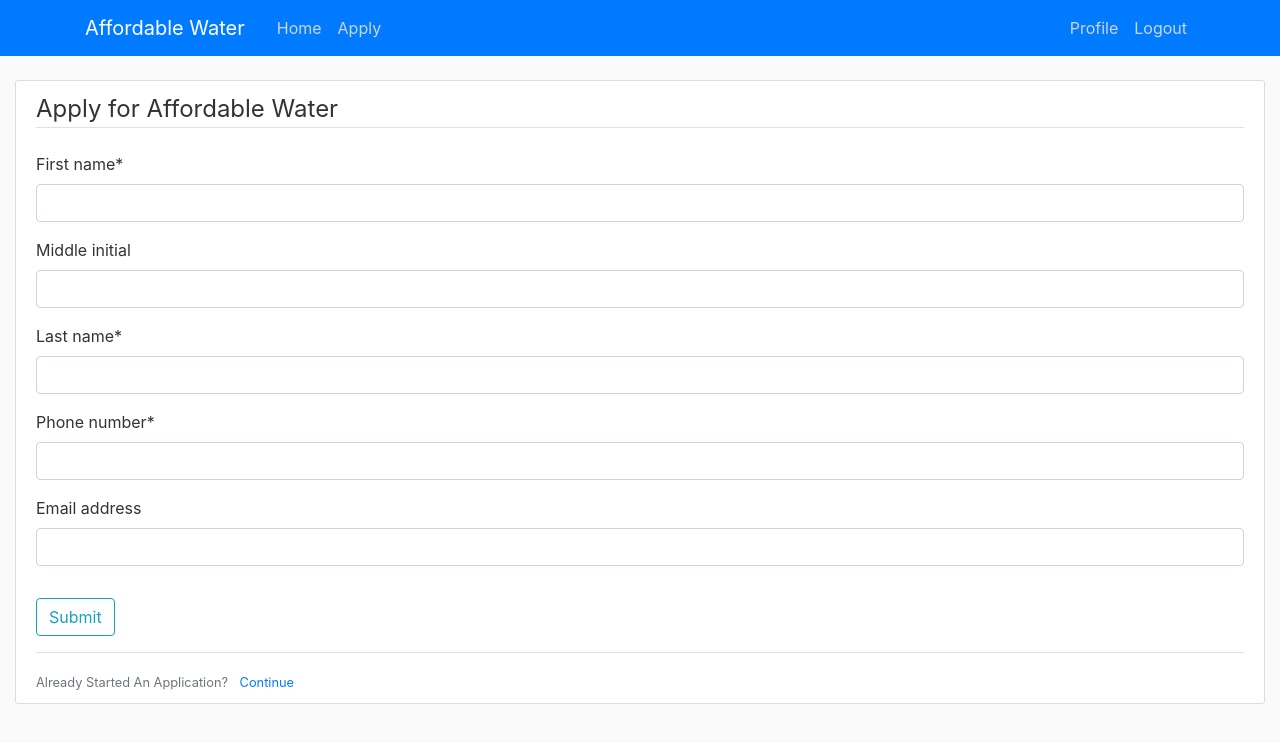
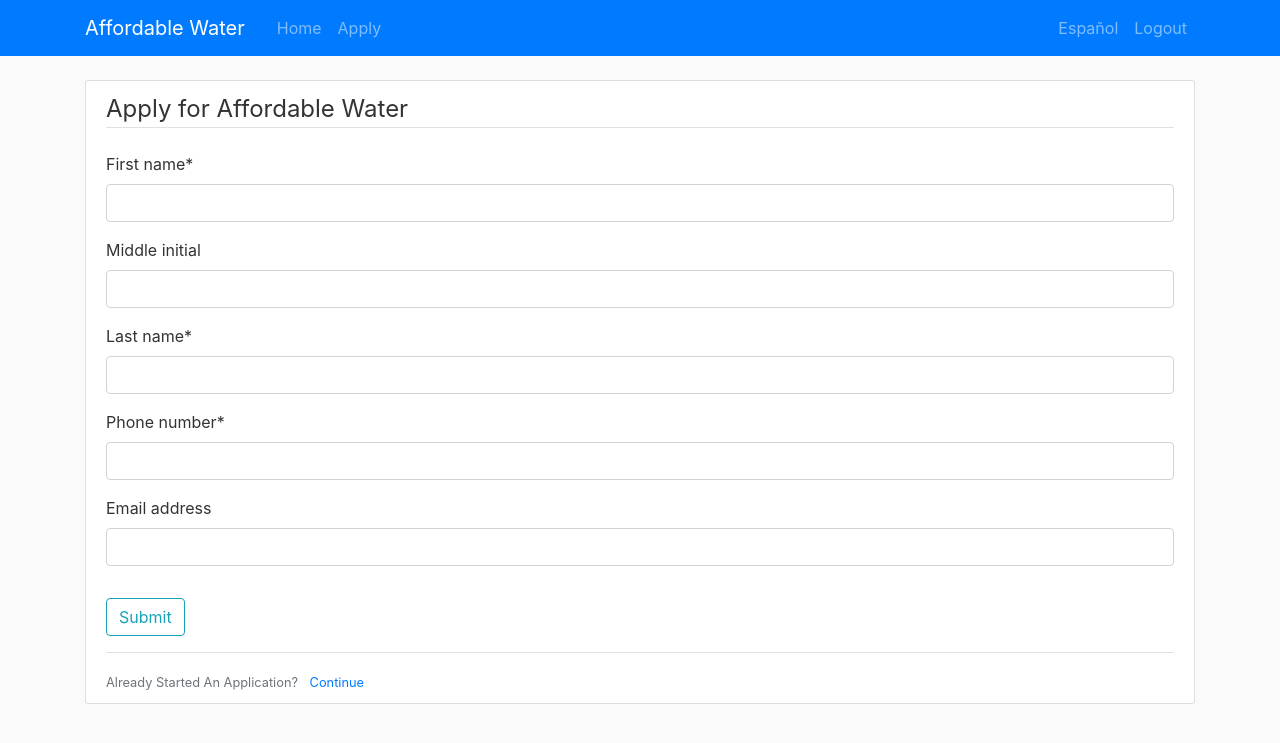
Before and after one commit to CodeForBuffalo/affordable_water, a Django app: page /en/apply/ in a window 1280 px wide. Shown: the top 743 px of the page. Run offline with Django 3.2, Linux system fonts and the light colour scheme; the visitor is signed in with stand-in values (Sample User, id 1); parts of the project's set-up code (start-up, migrations or seed data) failed here and were passed over; some libraries are stand-ins or nearby versions.

Commit message:
Added user login and password reset, updated base.html
- Removed new user register option
- Replaced header tag with navbar and jumbotron

```diff
--- a/affordable_water/urls.py
+++ b/affordable_water/urls.py
@@ -19,10 +19,25 @@ from django.urls import path, include
 from django.conf import settings
 from django.conf.urls.i18n import i18n_patterns
 from django.conf.urls.static import static
+from users import views as user_views
 
 urlpatterns = []
 
 urlpatterns += i18n_patterns(
     path('admin/', admin.site.urls),
-    path('', include('pathways.urls'))
+    path('', include('pathways.urls')),
+    path('login/', auth_views.LoginView.as_view(template_name='users/login.html'),
+        name='login'),
+    path('logout/', auth_views.LogoutView.as_view(template_name='users/logout.html'),
+        name='logout'),
+    path('password-reset/', auth_views.PasswordResetView.as_view(template_name='users/password_reset.html'),
+        name='password_reset'),
+    path('password-reset/done/',
+        auth_views.PasswordResetDoneView.as_view(template_name='users/password_reset_done.html'),
+        name='password_reset_done'),
+    path('password-reset-confirm/<uidb64>/<token>/',
+        auth_views.PasswordResetConfirmView.as_view(template_name='users/password_reset_confirm.html'),
+        name='password_reset_confirm'),
+    path('password-reset-complete/', auth_views.PasswordResetCompleteView.as_view(template_name='users/password_reset_complete.html'),
+        name='password_reset_complete'),
 )
--- a/pathways/templates/pathways/base.html
+++ b/pathways/templates/pathways/base.html
@@ -15,7 +15,7 @@
     <!-- Compatibility -->
     <meta http-equiv="X-UA-Compatible" content="ie=edge,chrome=1">
 
-    <link rel="stylesheet" type="text/css" href="{% static 'pathways/main.css' %}">
+    <link rel="stylesheet" href="{% static 'pathways/main.css' %}">
 
     {% if title %}
     <title>{% trans "Affordable Water"%} - {{ title }}</title>
@@ -24,37 +24,34 @@
     {% endif %}
 </head>
 
-<body>
-    <header class="site-header">
+<body class="mt-5">
     <nav class="navbar navbar-expand-md navbar-dark bg-primary fixed-top">
         <div class="container">
-                <a class="navbar-brand mr-4" href="/">Affordable Water</a>
+            <a class="navbar-brand mr-4" href="/">{% trans "Affordable Water"%}</a>
             <button class="navbar-toggler" type="button" data-toggle="collapse" data-target="#navbarToggle"
                 aria-controls="navbarToggle" aria-expanded="false" aria-label="Toggle navigation">
                 <span class="navbar-toggler-icon"></span>
             </button>
             <div class="collapse navbar-collapse" id="navbarToggle">
                 <div class="navbar-nav mr-auto">
-                        <a class="nav-item nav-link" href="{% url 'pathways-home' %}">Home</a>
-                        <a class="nav-item nav-link" href="{% url 'pathways-apply' %}">Apply</a>
+                    <a class="nav-item nav-link" href="{% url 'pathways-home' %}">{% trans "Home" %}</a>
+                    <a class="nav-item nav-link" href="{% url 'pathways-apply' %}">{% trans "Apply" %}</a>
                 </div>
                 <!-- Navbar Right Side -->
                 <div class="navbar-nav">
+                    <a class="nav-item nav-link" href="#">Español</a>
                     {% if user.is_authenticated %}
-                        <a class="nav-item nav-link" href="#">Profile</a>
-                        <a class="nav-item nav-link" href="#">Logout</a>
+                    <a class="nav-item nav-link" href="{% url 'logout' %}">Logout</a>
                     {% else %}
-                        <a class="nav-item nav-link" href="#">Login</a>
-                        <a class="nav-item nav-link" href="#">Register</a>
                     {% endif %}
                 </div>
             </div>
         </div>
     </nav>
-    </header>
-    <main role="main" class="container-fluid">
+    {% block jumbotron %}{% endblock jumbotron %}
+    <main role="main" class="container pt-4">
         <div class="row">
-            <div class="col">
+            <div class="col pt-2">
                 <!-- Alerts and messages -->
                 {% if messages %}
                     {% for message in messages %}
@@ -65,7 +62,7 @@
                 {% endif %}
 
                 <!-- Content of page -->
-                {% block content %}{% endblock %}
+                {% block content %}{% endblock content %}
             </div>
 
         </div>
--- a/users/templates/users/login.html
+++ b/users/templates/users/login.html
@@ -15,10 +15,5 @@
                 </small>
             </div>
         </form>
-        <div class="border-top pt-3">
-            <small class="text-muted">
-                Need An Account? <a class="ml-2" href="{% url 'register' %}">Sign Up Now</a>
-            </small>
-        </div>
     </div>
 {% endblock content %}
```
Lines whose indentation alone changed are shown as unchanged.
